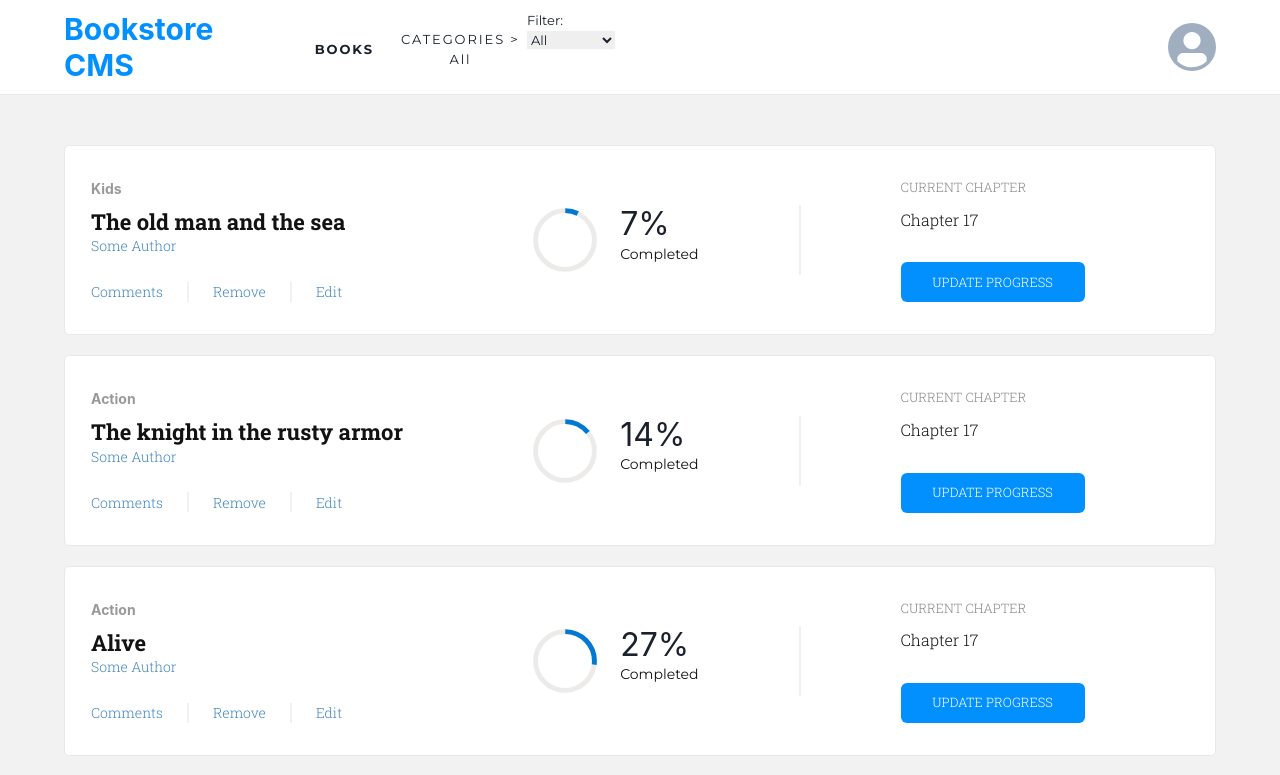
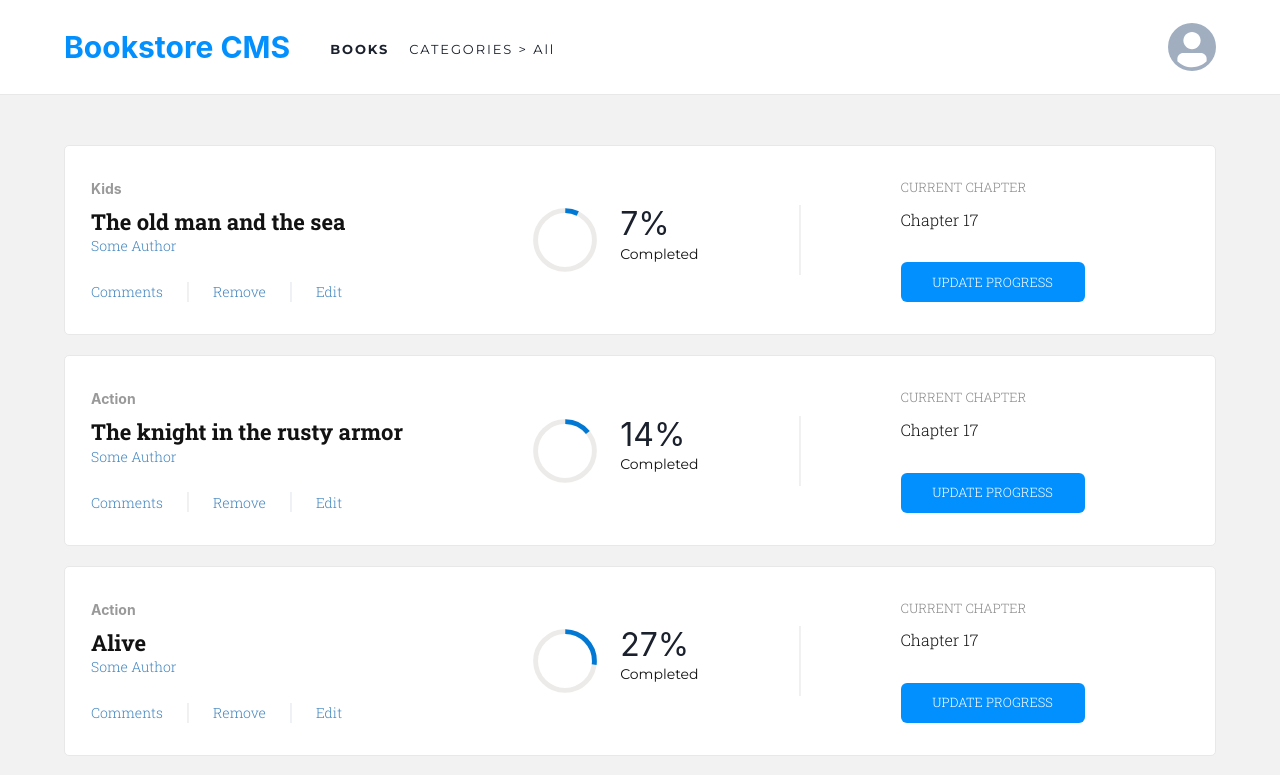
Before and after one commit to Bismarck-GM/react-bookstore-CMS, a React (Create React App) app: page / in a window 1280 px wide. Shown: the top 775 px of the page. Built offline with nearby package versions, Linux system fonts and the light colour scheme.

Commit message:
Add Chakra styling. Edit code accordingly Chakra for it to fire the correct functions.

```diff
--- a/src/components/CategoryFilter.js
+++ b/src/components/CategoryFilter.js
@@ -1,8 +1,8 @@
 import React from 'react';
 import PropTypes from 'prop-types';
-// import { MenuList, MenuItem} from '@chakra-ui/react';
+import { MenuList, MenuItem, MenuGroup } from '@chakra-ui/react';
 
-export default function CategoryFilter({ clickHandler, filter }) {
+export default function CategoryFilter({ clickHandler }) {
   const categories = ['All', 'Action', 'Biography', 'History', 'Horror', 'Kids', 'Learning', 'Sci-Fi'];
 
   const changeHandle = e => {
@@ -12,20 +12,17 @@ export default function CategoryFilter({ clickHandler, filter }) {
       clickHandler([e.target.value]);
     }
   };
-  const selectValue = filter.length > 1 ? 'All' : filter[0];
   return (
-    <div>
-      Filter:
-      <select id="filter" value={selectValue} onChange={changeHandle}>
+    <MenuList>
+      <MenuGroup id="filter">
         {categories.map(cat => (
-          <option value={cat} key={cat}>{cat}</option>
+          <MenuItem value={cat} key={cat} onClick={changeHandle}>{cat}</MenuItem>
         ))}
-      </select>
-    </div>
+      </MenuGroup>
+    </MenuList>
   );
 }
 
 CategoryFilter.propTypes = {
   clickHandler: PropTypes.func.isRequired,
-  filter: PropTypes.arrayOf(PropTypes.string).isRequired,
 };
```
